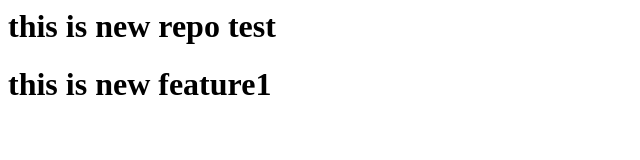
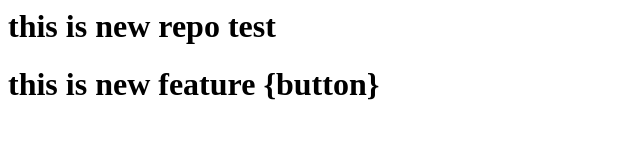
Before and after one commit to Knarender98/LocalRepo, a plain HTML site: page index.html in a window 1280 px wide. Shown: the whole page, without its empty margins (0-640 px from the left). Drawn offline with Linux system fonts and the light colour scheme.

```diff
--- a/index.html
+++ b/index.html
@@ -1,2 +1,2 @@
 <h1>this is new repo test</h1>
-<h1>this is new feature1</h1>
+<h1>this is new feature {button}</h1>
```
